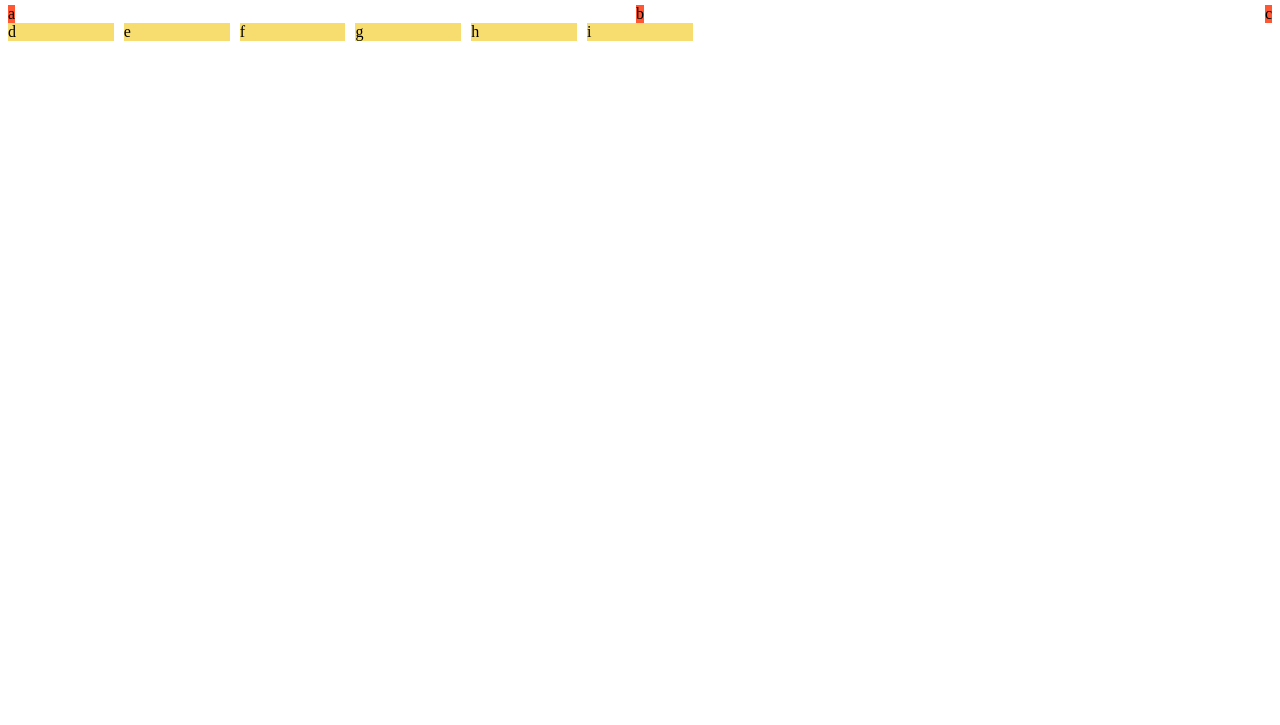
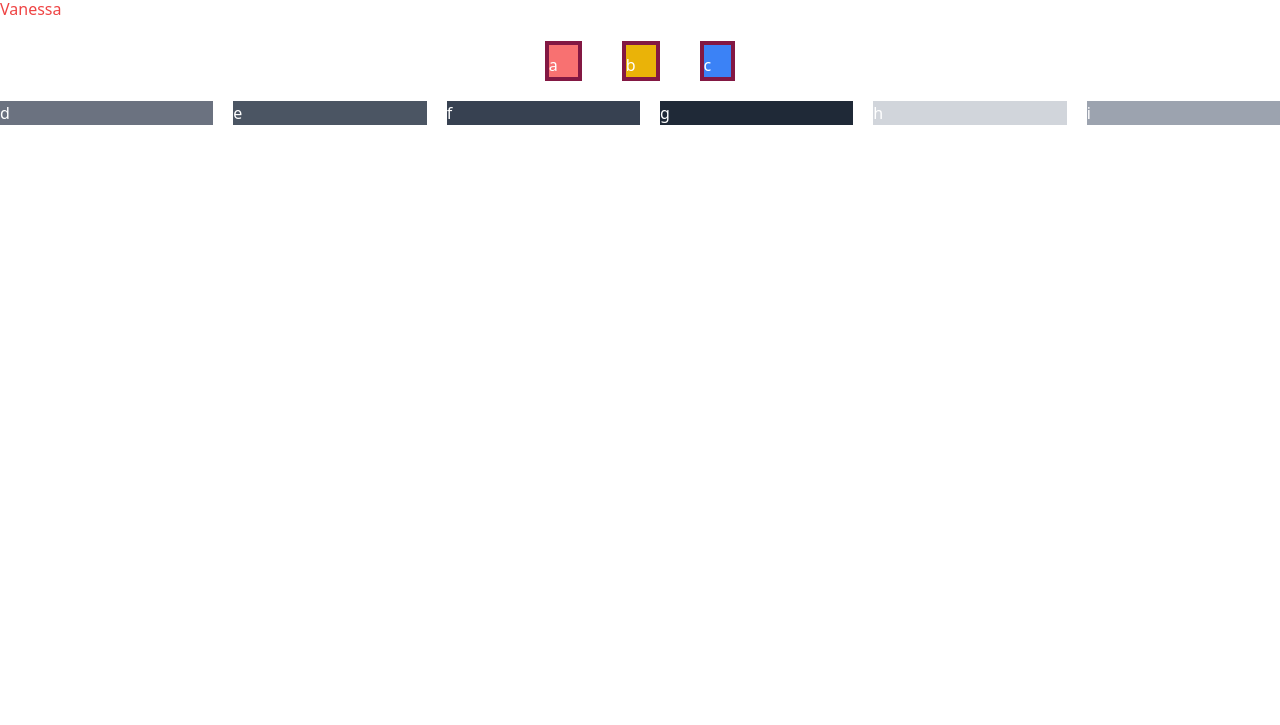
Before and after one commit to VanessaGonzalezG/HTML_CSS_TW, a plain HTML site: page index.html in a window 1280 px wide. Shown: the part 75-800 px from the top of the page. Drawn offline with nearby package versions, Linux system fonts and the light colour scheme.

Commit message:
tailwind

```diff
--- a/index.html
+++ b/index.html
@@ -5,6 +5,7 @@
     <meta name="viewport" content="width=device-width, initial-scale=1.0">
     <title>Document</title>
     <link rel="stylesheet" href="./css/style.css">
+    <script src="https://cdn.tailwindcss.com"></script>
 </head>
 <body>
     <h1 id="fridavanessa"> Vanessa </h1>
@@ -24,5 +25,22 @@
         <div class="grid-item">i</div>
     </div>
 
+    <h1 class="text-red-500"> Vanessa </h1>
+
+    <div class="flex justify-center">
+        <div class="bg-red-400 text-white pt-2 pr-5 m-5 border-4 border-pink-900">a</div>
+        <div class="bg-yellow-500 text-white pt-2 pr-5 m-5 border-4 border-pink-900">b</div>
+        <div class="bg-blue-500 text-white pt-2 pr-5 m-5 border-4 border-pink-900">c</div>
+    </div>
+
+    <div class="grid grid-cols-6 space-x-5 text-white">
+        <div class="bg-gray-500">d</div>
+        <div class="bg-gray-600">e</div>
+        <div class="bg-gray-700">f</div>
+        <div class="bg-gray-800">g</div>
+        <div class="bg-gray-300">h</div>
+        <div class="bg-gray-400">i</div>
+    </div>
+
 </body>
 </html>
```
